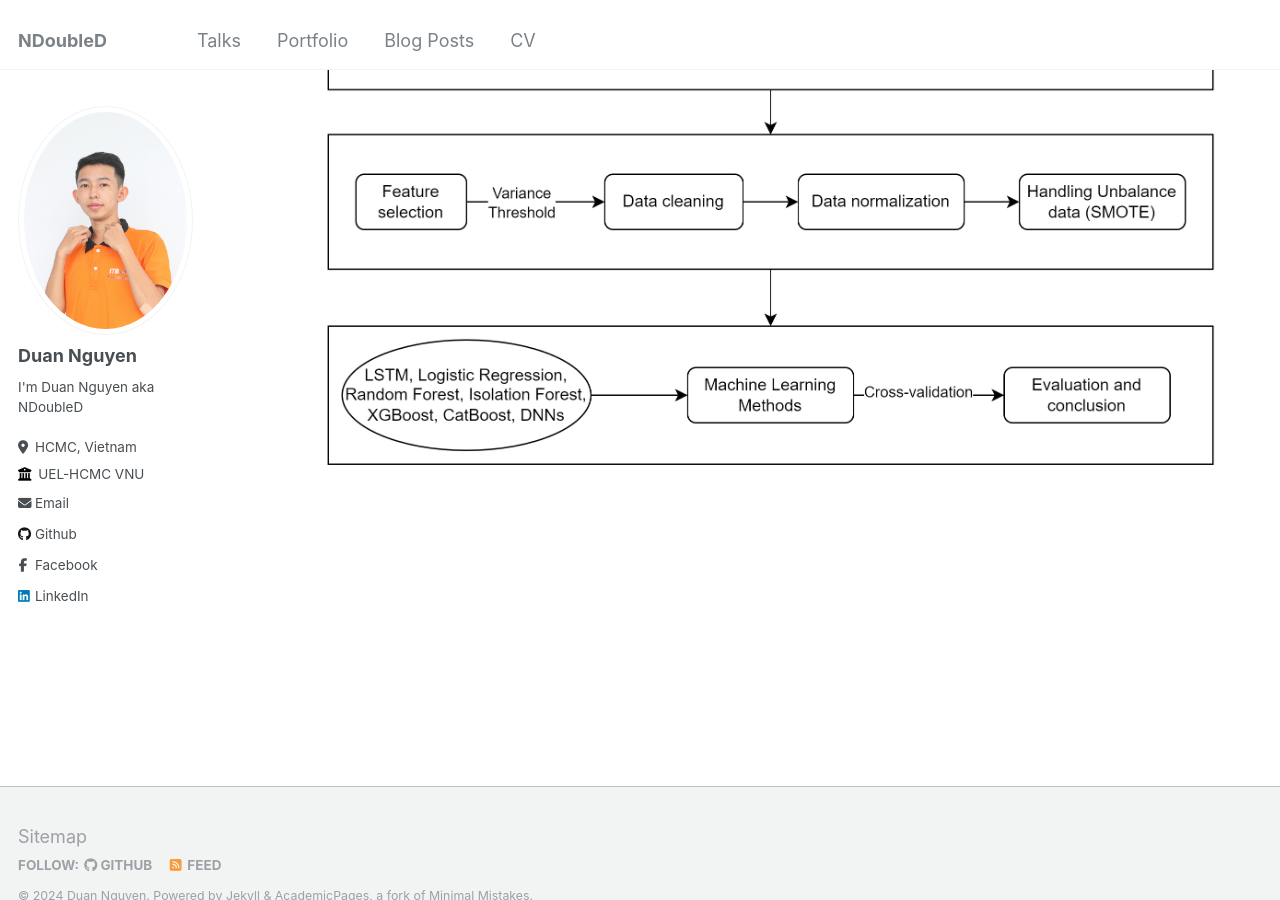
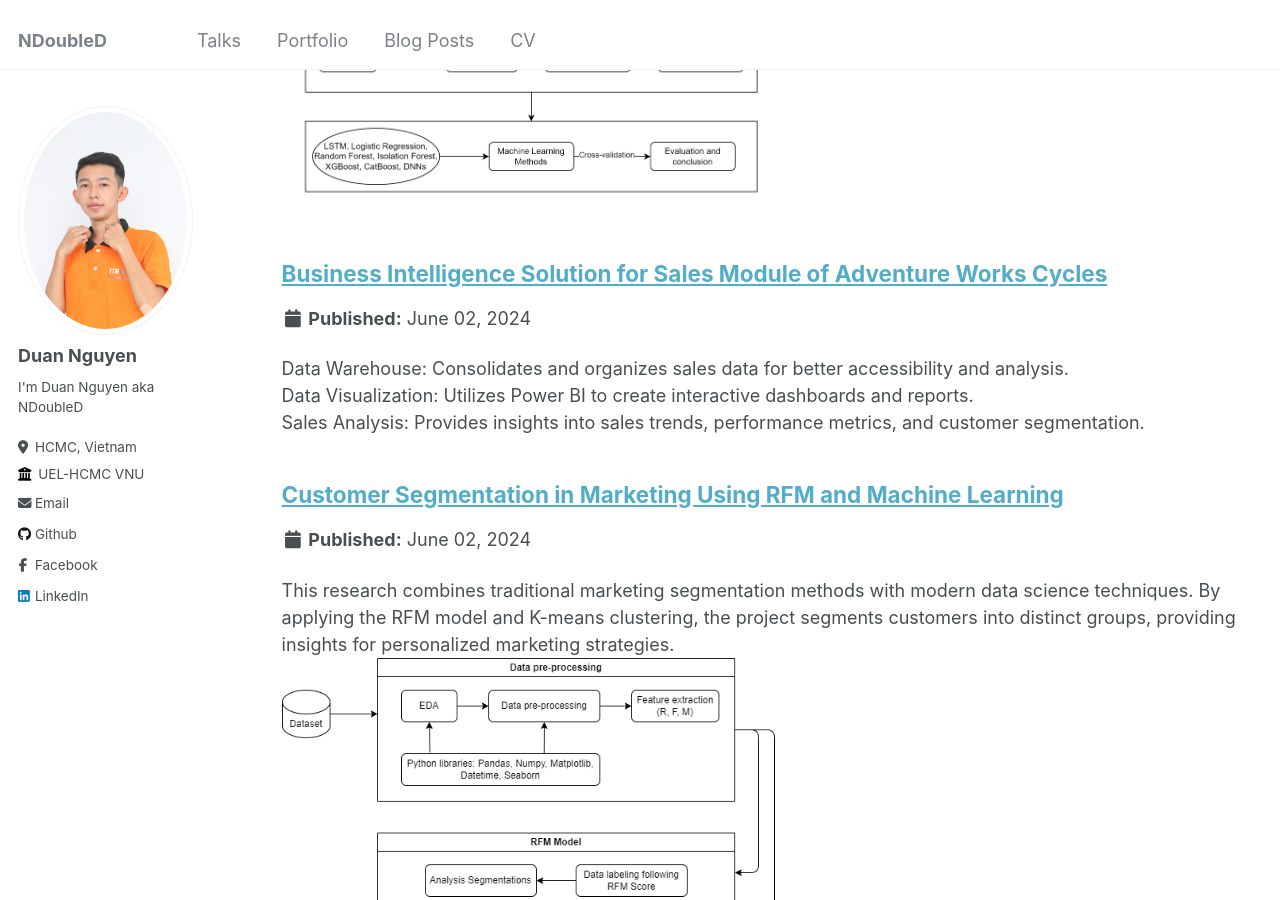
Before and after one commit to duan-n2d/duan-n2d.github.io, a Jekyll site: the page built from _pages/portfolio.html, in a window 1280 px wide and 900 px high, scrolled down 448 px. Built offline with Jekyll 4.4.1, drawn with Linux system fonts in a browser that asks for light colours.

Commit message:
Update porfolio

```diff
--- a/_portfolio/portfolio-2.html
+++ b/_portfolio/portfolio-2.html
@@ -1,7 +1,11 @@
-<!-- ---
-title: "Portfolio item number 2"
-excerpt: "Short description of portfolio item number 2 <br/><img src='/images/500x300.png'>"
+---
+title: "Business Intelligence Solution for Sales Module of Adventure Works Cycles"
+excerpt: "Data Warehouse: Consolidates and organizes sales data for better accessibility and analysis.
+<br/>
+Data Visualization: Utilizes Power BI to create interactive dashboards and reports.
+<br/>
+Sales Analysis: Provides insights into sales trends, performance metrics, and customer segmentation."
 collection: portfolio
 ---
 
-This is an item in your portfolio. It can be have images or nice text. If you name the file .md, it will be parsed as markdown. If you name the file .html, it will be parsed as HTML.  -->
+This is an item in your portfolio. It can be have images or nice text. If you name the file .md, it will be parsed as markdown. If you name the file .html, it will be parsed as HTML.
--- /dev/null
+++ b/_portfolio/portfolio-3.md
@@ -0,0 +1,9 @@
+---
+title: "Customer Segmentation in Marketing Using RFM and Machine Learning"
+excerpt: "This research combines traditional marketing segmentation methods with modern data science techniques. By applying the RFM model and K-means clustering, the project segments customers into distinct groups, providing insights for personalized marketing strategies.
+<br/>
+<img src='/images/ModelCustomerSegment.png' width='500' height='1000'>"
+collection: portfolio
+---
+
+This is an item in your portfolio. It can be have images or nice text. If you name the file .md, it will be parsed as markdown. If you name the file .html, it will be parsed as HTML.
```
Also changed, not shown: _portfolio/portfolio-1.md (+2 -2 lines), images/ModelCustomerSegment.png (added).
